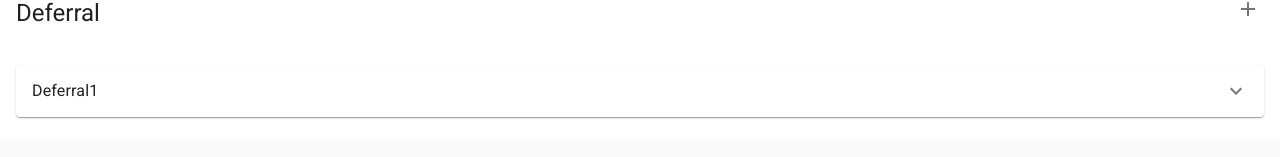
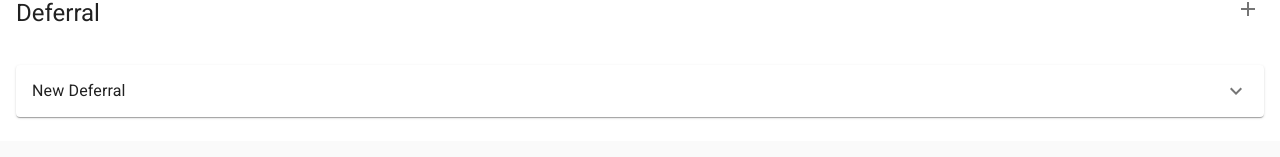
Before and after one commit to jonathanhhoward/look-back, a React (Create React App) app: page / in a window 1280 px wide. Both pictures are taken after a click on the button 1248 px from the left and 304 px from the top of the page. Shown: the part 295-452 px from the top of the page. Built offline with nearby package versions, Linux system fonts and the light colour scheme.

Commit message:
Use a default title in Deferral and use nanoid for the DeferralList keys

```diff
--- a/src/components/Deferral.tsx
+++ b/src/components/Deferral.tsx
@@ -3,15 +3,11 @@ import AccordionSummary from "@material-ui/core/AccordionSummary";
 import ExpandMoreIcon from "@material-ui/icons/ExpandMore";
 import Typography from "@material-ui/core/Typography";
 
-interface DeferralProps {
-  title: string;
-}
-
-export function Deferral({ title }: DeferralProps) {
+export function Deferral() {
   return (
     <Accordion>
       <AccordionSummary expandIcon={<ExpandMoreIcon />}>
-        <Typography variant="subtitle1">{title}</Typography>
+        <Typography variant="subtitle1">New Deferral</Typography>
       </AccordionSummary>
     </Accordion>
   );
--- a/src/components/DeferralList.tsx
+++ b/src/components/DeferralList.tsx
@@ -5,13 +5,17 @@ import CardHeader from "@material-ui/core/CardHeader";
 import IconButton from "@material-ui/core/IconButton";
 import AddIcon from "@material-ui/icons/Add";
 import { Deferral } from "components";
+import { nanoid } from "nanoid";
+
+interface DeferralId {
+  id: string;
+}
 
 export function DeferralList() {
-  const [deferrals, setDeferrals] = useState<string[]>([]);
+  const [deferrals, setDeferrals] = useState<DeferralId[]>([]);
 
   function handleClick() {
-    const nextIndex = deferrals.length + 1;
-    setDeferrals(deferrals.concat(`Deferral${nextIndex}`));
+    setDeferrals(deferrals.concat({ id: `deferral-${nanoid()}` }));
   }
 
   return (
@@ -25,8 +29,8 @@ export function DeferralList() {
         }
       />
       <CardContent>
-        {deferrals.map((deferral, i) => (
-          <Deferral key={i} title={deferral} />
+        {deferrals.map((deferral) => (
+          <Deferral key={deferral.id} />
         ))}
       </CardContent>
     </Card>
```
Also changed, not shown: 2 other files (tests, documents, lock files or other folders).
